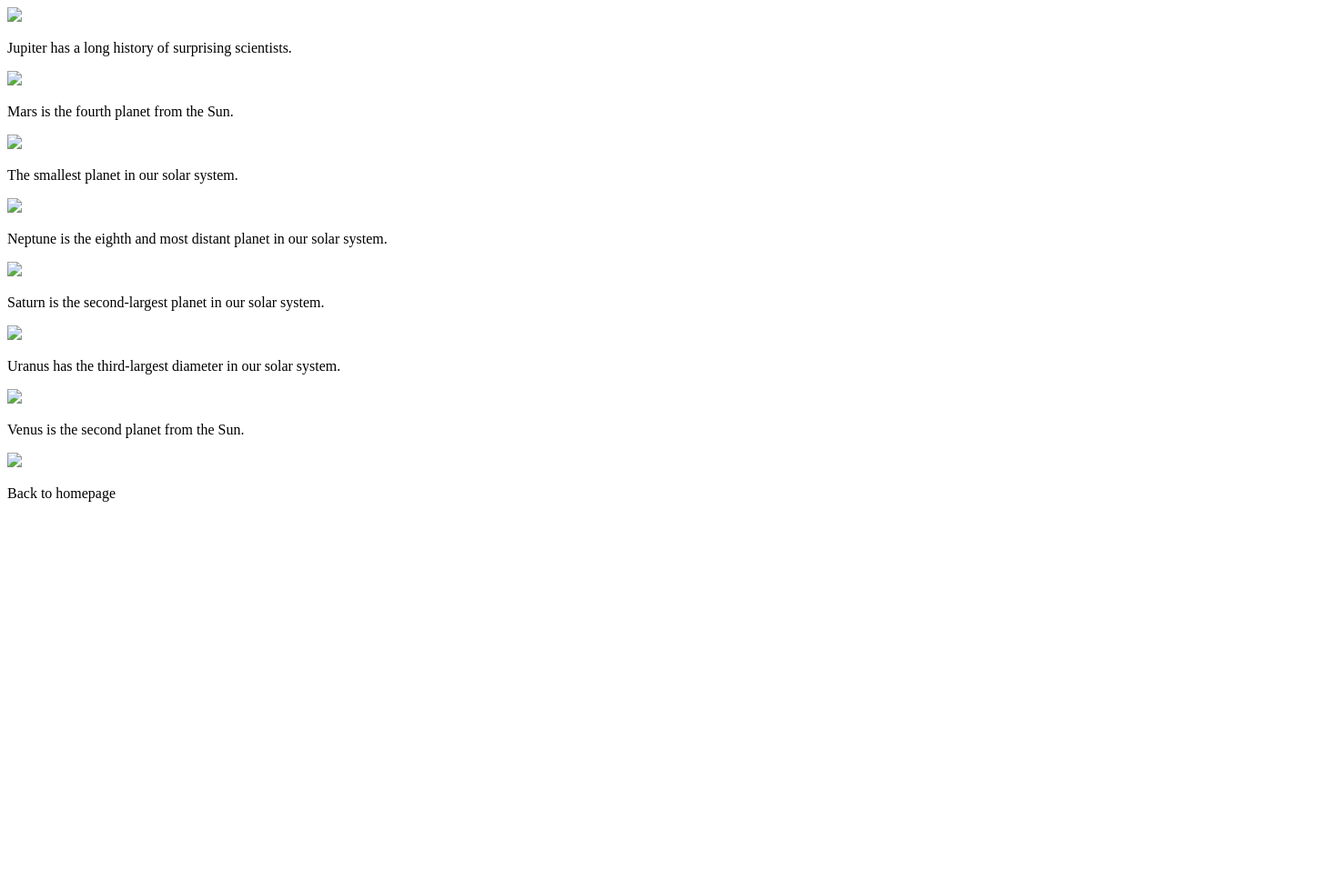
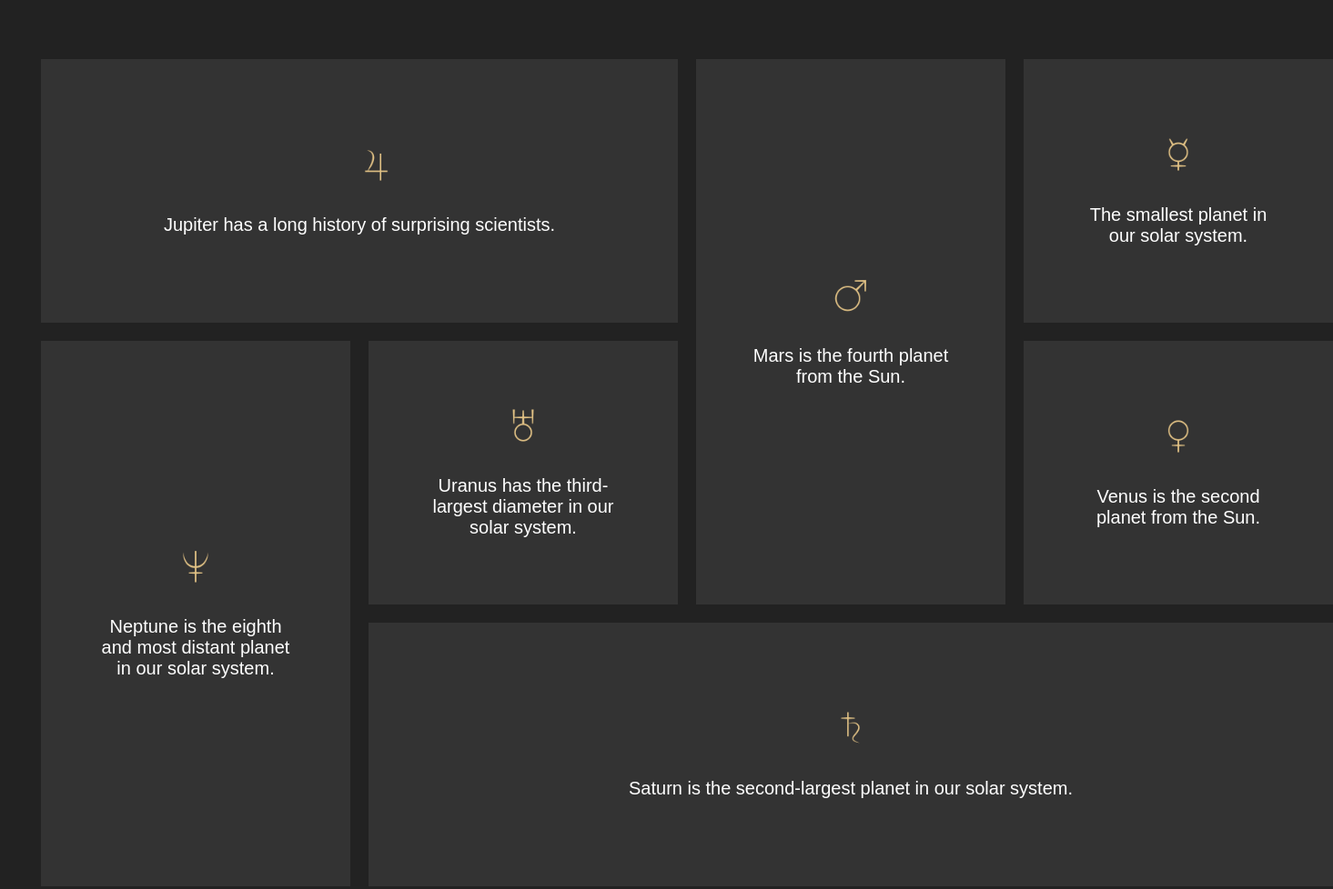
Before and after one commit to Ci-Jay/web-test, a plain HTML site: page Mine.html in a window 1280 px wide. Shown: the top 978 px of the page at 91% size, 1465 px wide, since content can reach past the window. Before the commit the page ends 800 px from the top, so only its background shows below. Drawn offline with Linux system fonts and the light colour scheme; the site is published under a folder, as on GitHub Pages, so addresses that start at the root find nothing.

Commit message:
second commit

```diff
--- a/Mine.html
+++ b/Mine.html
@@ -4,7 +4,7 @@
     <meta charset="UTF-8">
     <meta name="viewport" content="width=device-width,initial-scale=1.0">
     <!--css样式-->
-    <link rel="stylesheet" href="/css/style_mine.css">
+    <link rel="stylesheet" href="css/style_mine.css">
     <title>Mine</title>
 </head>
 <body>
@@ -13,49 +13,49 @@
         <div class="box" onclick="window.open('Jupiter.html','_self')">
             <div class="content">
                 <a href="#"></a>
-                <img src="/img/木星.png">
+                <img src="img/木星.png">
                 <p>Jupiter has a long history of surprising scientists.</p>
             </div>
         </div>
         <div class="box" onclick="window.open('Mars.html','_self')">
             <div class="content">
-                <img src="/img/火星.png">
+                <img src="img/火星.png">
                 <p>Mars is the fourth planet from the Sun.</p>
             </div>
         </div>
         <div class="box" onclick="window.open('Venus.html','_self')">
             <div class="content">
-                <img src="/img/水星.png">
+                <img src="img/水星.png">
                 <p>The smallest planet in our solar system.</p>
             </div>
         </div>
         <div class="box" onclick="window.open('Neptune.html','_self')">
             <div class="content">
-                <img src="/img/海王.png">
+                <img src="img/海王.png">
                 <p>Neptune is the eighth and most distant planet in our solar system.</p>
             </div>
         </div>
         <div class="box" onclick="window.open('Venus.html','_self')">
             <div class="content">
-                <img src="/img/土星.png">
+                <img src="img/土星.png">
                 <p>Saturn is the second-largest planet in our solar system.</p>
             </div>
         </div>
         <div class="box" onclick="window.open('Venus.html','_self')">
             <div class="content">
-                <img src="/img/天王.png">
+                <img src="img/天王.png">
                 <p>Uranus has the third-largest diameter in our solar system. </p>
             </div>
         </div>
         <div class="box">
             <div class="content"  onclick="window.open('Venus.html','_self')">
-                <img src="/img/金星.png">
+                <img src="img/金星.png">
                 <p>Venus is the second planet from the Sun.</p>
             </div>
         </div>
         <div class="box">
             <div class="content" onclick="window.open('Home.html','_self')">
-                <img src="/img/homepage.png">
+                <img src="img/homepage.png">
                 <p>Back to homepage</p>
             </div>
         </div>
```
Also changed, not shown: About.html (+2 -2 lines), Home.html (+5 -5 lines), Jupiter.html (+2 -2 lines), Mars.html (+2 -2 lines), Neptune.html (+2 -2 lines), Register.html (+1 -1 lines), Venus.html (+2 -2 lines).
